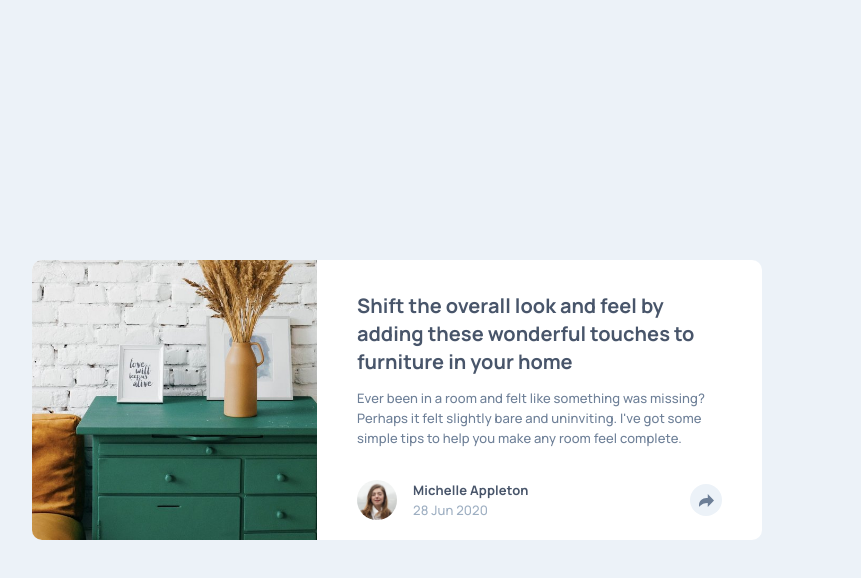
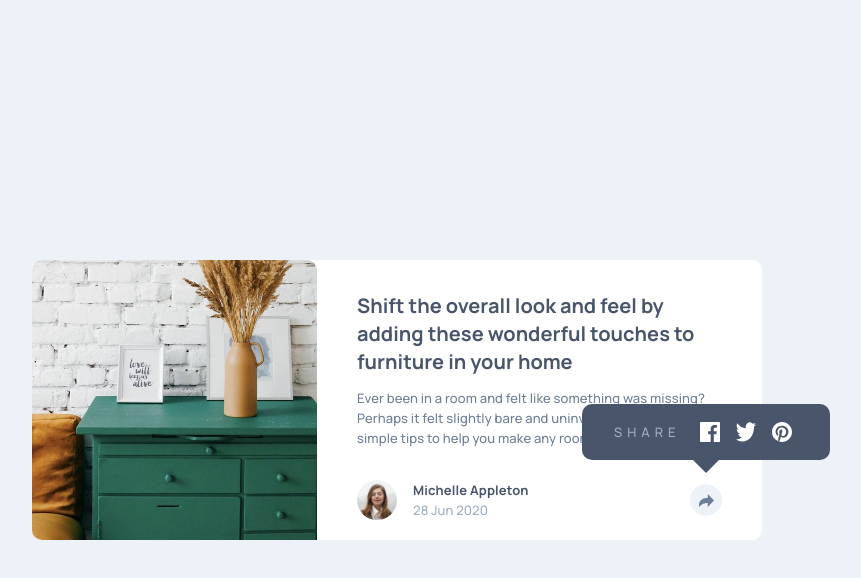
Before and after one commit to Stelkooo/article-preview-component, a Next.js app: page / in a window 1280 px wide. Both pictures are taken after a click on the button 949 px from the left and 500 px from the top of the page. Shown: the top 578 px of the page, without its empty margins (243-1104 px from the left). Built offline with nearby package versions, Linux system fonts and the light colour scheme.

Commit message:
share menu popping up

```diff
--- a/app/page.tsx
+++ b/app/page.tsx
@@ -8,15 +8,15 @@ export default function Home() {
   return (
     <main className="h-full bg-light-grayish-blue">
       <div className="grid h-full place-content-center">
-        <article className="max-w-xs overflow-hidden rounded-[10px] bg-white drop-shadow-article lg:flex lg:h-[280px] lg:max-w-3xl">
+        <article className="max-w-xs rounded-[10px] bg-white drop-shadow-article lg:flex lg:h-[280px] lg:max-w-3xl">
           <figure>
             <Image
               src={Drawers}
               alt="Photograph of a green drawer against a brick wall painted over in white with a couple of picture frames placed on top as well as a plant in a brown vase"
-              className="h-[200px] w-full object-cover object-[center_25%] lg:h-full lg:min-w-[285px] lg:object-left"
+              className="h-[200px] w-full rounded-t-[10px] object-cover object-[center_25%] lg:h-full lg:min-w-[285px] lg:rounded-l-[10px] lg:object-left"
             />
           </figure>
-          <div className="flex flex-col gap-8 px-8 pb-5 pt-[36px] lg:justify-between lg:px-10 lg:py-8">
+          <div className="relative flex flex-col gap-8 px-8 pb-5 pt-[36px] lg:justify-between lg:px-10 lg:py-8">
             <Info />
             <Author />
           </div>
--- /dev/null
+++ b/components/info/share/button/button.component.tsx
@@ -0,0 +1,23 @@
+type Props = {
+  isLight?: boolean;
+  onClickFunc: () => void;
+};
+
+export default function Button({ isLight = false, onClickFunc }: Props) {
+  return (
+    <button
+      type="button"
+      className={`group/share grid aspect-square w-8 place-content-center rounded-full ${
+        isLight ? 'bg-light-grayish-blue' : 'bg-desaturated-dark-blue'
+      }`}
+      onClick={onClickFunc}
+    >
+      <svg xmlns="http://www.w3.org/2000/svg" width="15" height="13">
+        <path
+          className={`${isLight ? 'fill-desaturated-dark-blue' : 'fill-white'}`}
+          d="M15 6.495L8.766.014V3.88H7.441C3.33 3.88 0 7.039 0 10.936v2.049l.589-.612C2.59 10.294 5.422 9.11 8.39 9.11h.375v3.867L15 6.495z"
+        />
+      </svg>
+    </button>
+  );
+}
--- /dev/null
+++ b/components/info/share/menu/menu.component.tsx
@@ -0,0 +1,39 @@
+import Image from 'next/image';
+
+import FacebookIcon from 'public/images/icon-facebook.svg';
+import TwitterIcon from 'public/images/icon-twitter.svg';
+import PinterestIcon from 'public/images/icon-pinterest.svg';
+
+import Button from '../button/button.component';
+
+type Props = {
+  onClickFunc: () => void;
+};
+
+export default function Menu({ onClickFunc }: Props) {
+  return (
+    <div className="absolute bottom-0 left-0 flex h-16 w-full items-center justify-between rounded-b-[10px] bg-very-dark-grayish-blue px-8 lg:bottom-14 lg:left-1/2 lg:h-14 lg:w-[248px] lg:-translate-x-1/2 lg:rounded-[10px]">
+      <div className="z-50 flex gap-5">
+        <p className="uppercase tracking-[5px] text-grayish-blue">Share</p>
+        <div className="flex gap-4">
+          <Image
+            src={FacebookIcon}
+            alt="Click here to share this post to Facebook"
+          />
+          <Image
+            src={TwitterIcon}
+            alt="Click here to share this post to Twitter"
+          />
+          <Image
+            src={PinterestIcon}
+            alt="Click here to share this post to Pinterest"
+          />
+        </div>
+      </div>
+      <div className="lg:hidden">
+        <Button onClickFunc={onClickFunc} />
+      </div>
+      <div className="absolute -bottom-2 left-1/2 hidden aspect-square w-6 -translate-x-1/2 rotate-45 bg-very-dark-grayish-blue lg:block" />
+    </div>
+  );
+}
--- a/components/info/share/share.component.tsx
+++ b/components/info/share/share.component.tsx
@@ -1,15 +1,18 @@
+'use client';
+
+import { useState } from 'react';
+
+import Button from './button/button.component';
+import Menu from './menu/menu.component';
+
 export default function Share() {
+  const [isMenuOpen, setIsMenuOpen] = useState(false);
   return (
-    <button
-      type="button"
-      className="group/share grid aspect-square w-8 place-content-center rounded-full bg-light-grayish-blue hover:bg-desaturated-dark-blue"
-    >
-      <svg xmlns="http://www.w3.org/2000/svg" width="15" height="13">
-        <path
-          className="fill-desaturated-dark-blue group-hover/share:fill-white"
-          d="M15 6.495L8.766.014V3.88H7.441C3.33 3.88 0 7.039 0 10.936v2.049l.589-.612C2.59 10.294 5.422 9.11 8.39 9.11h.375v3.867L15 6.495z"
-        />
-      </svg>
-    </button>
+    <div className="lg:relative">
+      <Button isLight onClickFunc={() => setIsMenuOpen(!isMenuOpen)} />
+      {isMenuOpen ? (
+        <Menu onClickFunc={() => setIsMenuOpen(!isMenuOpen)} />
+      ) : null}
+    </div>
   );
 }
```
